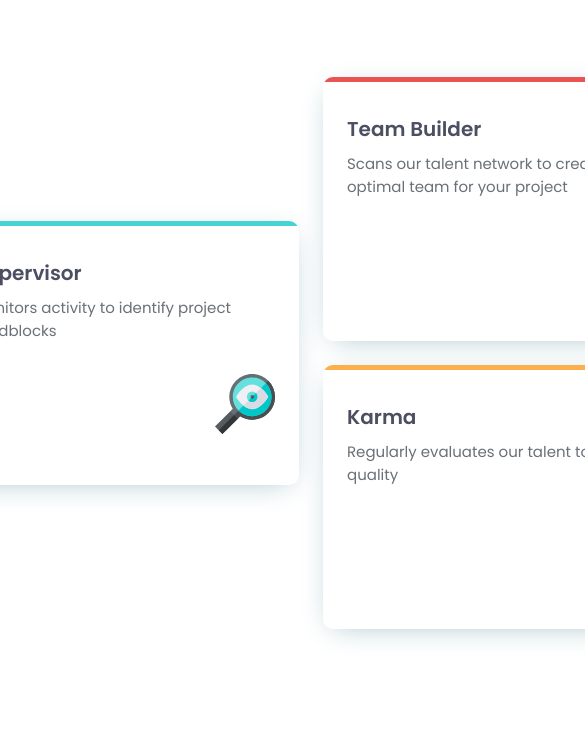
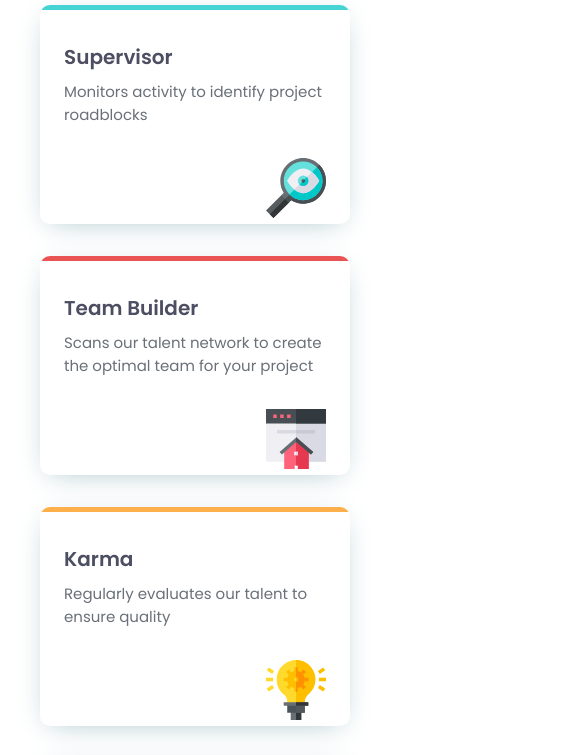
Before and after one commit to ayezabashir/four_card_feature_section, a plain HTML site: page index.html in a window 390 px wide. Shown: the part 436-1191 px from the top of the page, 585 px wide, since content can reach past the window. Drawn offline with Linux system fonts and the light colour scheme.

Commit message:
adding responsiveness

```diff
--- a/index.html
+++ b/index.html
@@ -15,7 +15,7 @@
     href="https://fonts.googleapis.com/css2?family=Poppins:wght@200;400;600&display=swap"
     rel="stylesheet"
     />
-    <link rel="stylesheet" href="assets/css/styles.css" />
+    <link rel="stylesheet" href="src/scss/styles.css" />
     <title>Frontend Mentor | Four card feature section</title>
   </head>
   <body>
--- a/src/scss/_component.scss
+++ b/src/scss/_component.scss
@@ -1,4 +1,3 @@
-
 .header {
   margin: 0 auto;
   max-width: 540px;
@@ -79,3 +78,18 @@
     }
   }
 }
+
+@include mobile{
+  .header{
+    &__title, &__subtitle  {
+      font-size: 26px;
+    }
+  }
+  .cards{
+    display: block;
+    min-width: initial;
+    &__card{
+      margin-bottom: 2rem;
+    }
+  }
+}
--- a/src/scss/_mixins.scss
+++ b/src/scss/_mixins.scss
@@ -17,7 +17,7 @@
 }
 
 @mixin mobile {
-  @media (max-width: 768px) {
+  @media (max-width: $mobile) {
     @content;
   }
 }
--- a/src/scss/styles.scss
+++ b/src/scss/styles.scss
@@ -13,3 +13,9 @@ body {
 article {
   margin-top: 5rem;
 }
+
+@include mobile{
+  body{
+    padding: 2.5rem;
+  }
+}
```
Also changed, not shown: src/scss/styles.css, 2 other files. Lines whose indentation alone changed are shown as unchanged.
